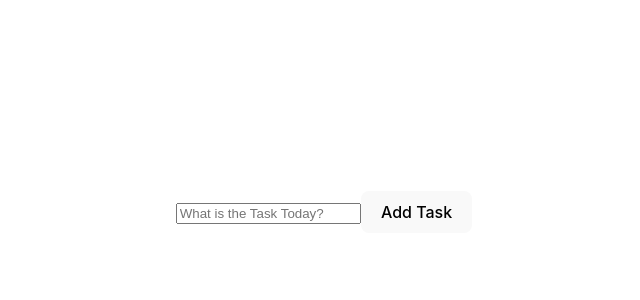
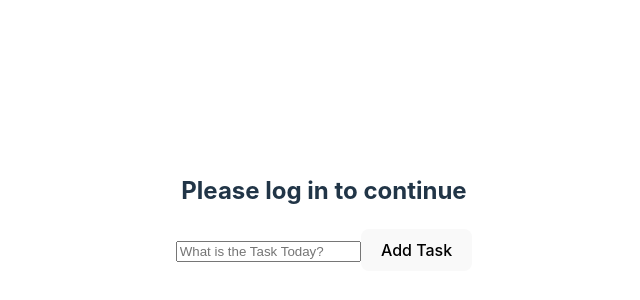
Before and after one commit to Patricia-Sigei/To-Do-List, a React (Vite) app: page / in a window 1280 px wide. Shown: the part 188-488 px from the top of the page, without its empty margins (316-956 px from the left). Built offline with nearby package versions, Linux system fonts and the light colour scheme.

Commit message:
adds the log in function

```diff
--- a/src/App.jsx
+++ b/src/App.jsx
@@ -1,13 +1,16 @@
 import { useState } from 'react'
-// import reactLogo from './assets/react.svg'
-// import viteLogo from '/vite.svg'
 import './App.css'
-import ToDoWrapper from './components/ToDoWrapper'
+// import ToDoWrapper from './components/ToDoWrapper'
+import LogIn from './components/LogIn'
+import ToDoForm from './components/ToDoForm'
 
 function App() {
 
   return (
-   <ToDoWrapper/>
+    <div>
+      <LogIn isLoggedIn={false} username = "Guest"/>
+   <ToDoForm/>
+   </div>
   )
 }
 
--- /dev/null
+++ b/src/components/LogIn.jsx
@@ -0,0 +1,11 @@
+import React from 'react'
+
+function LogIn(props) {
+
+  return (
+    props.isLoggedIn? <h2>What would you like to accomplish today?{props.username}</h2> :
+      <h2>Please log in to continue</h2>
+  );
+}
+
+export default LogIn
--- a/src/components/ToDoWrapper.jsx
+++ b/src/components/ToDoWrapper.jsx
@@ -1,12 +1,12 @@
-import React from 'react'
-import ToDoForm from './ToDoForm'
+// import React from 'react'
+// import ToDoForm from './ToDoForm'
 
-function ToDoWrapper() {
-  return (
-    <div className='ToDoWrapper'>
-      <ToDoForm/>
-    </div>
-  )
-}
+// function ToDoWrapper() {
+//   return (
+//     <div className='ToDoWrapper'>
+//       <ToDoForm/>
+//     </div>
+//   )
+// }
 
-export default ToDoWrapper
+// export default ToDoWrapper
```
